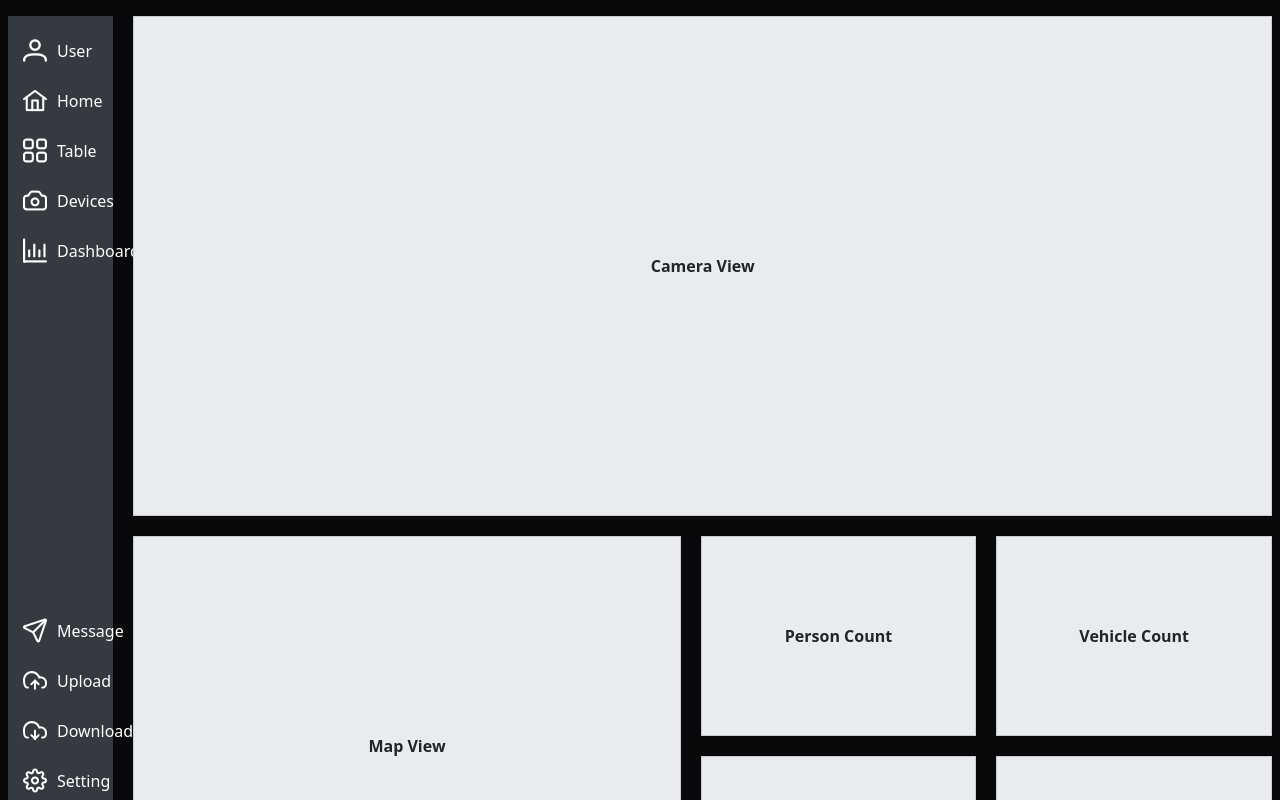
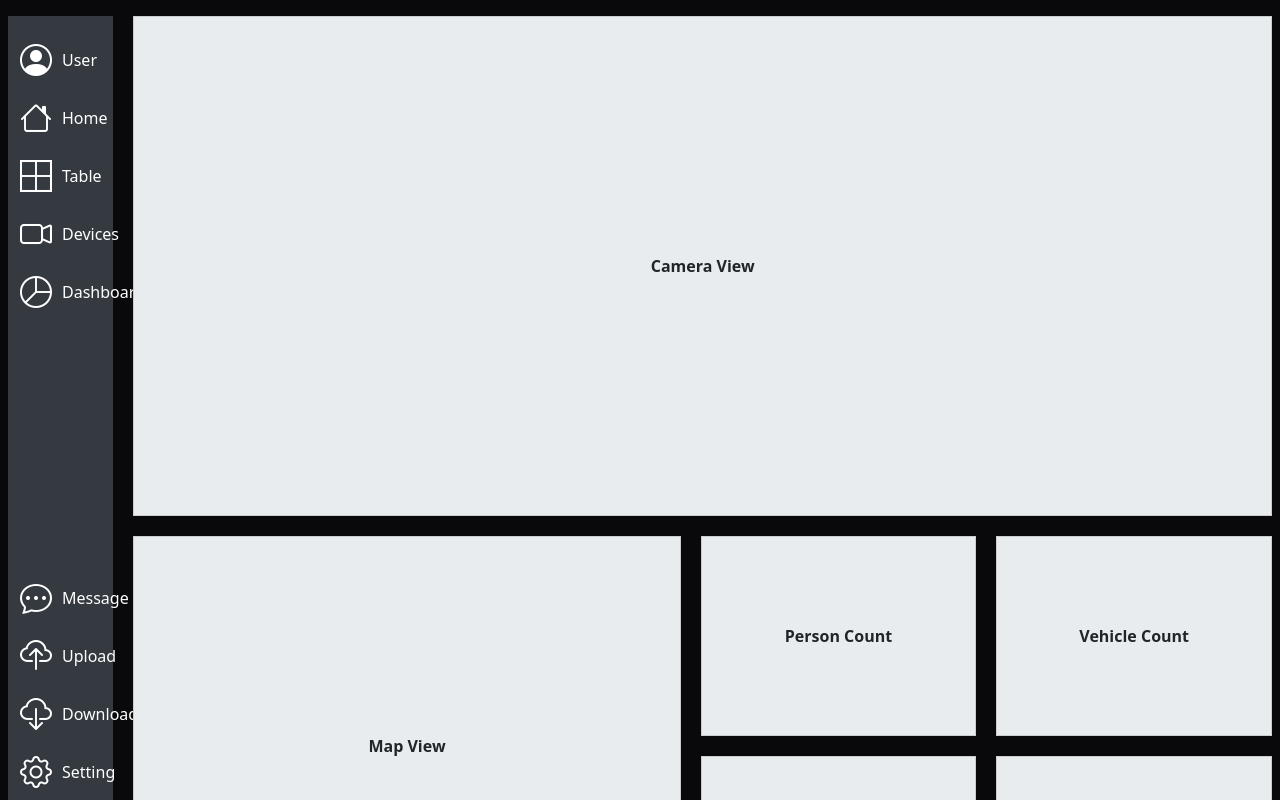
Before and after one commit to VoTanTai-dp/smart-portal, a Vue app in the folder frontend/: page / in a window 1280 px wide. Shown: the top 800 px of the page. Built offline with nearby package versions, Linux system fonts and the light colour scheme; a web font is replaced by a local one.

Commit message:
update icons

```diff
--- a/frontend/src/layouts/navigationBar.vue
+++ b/frontend/src/layouts/navigationBar.vue
@@ -8,32 +8,32 @@
             <div class="top-nav">
                 <RouterLink
                     style="text-decoration: none; color: white; display:flex; justify-content:flex-start; align-items: center;"
-                    class="nav-item" to="/">
-                    <i class="pi pi-user" style="font-size: 1.5rem; margin-right: 10px;"></i>
+                    class="nav-item" to="/user">
+                    <i class="bi bi-person-circle" style="font-size: 2rem; margin-right: 10px;"></i>
                     User
                 </RouterLink>
                 <RouterLink
                     style="text-decoration: none; color: white; display:flex; justify-content:flex-start; align-items: center;"
                     class="nav-item" to="/">
-                    <i class="pi pi-home" style="font-size: 1.5rem; margin-right: 10px;"></i>
+                    <i class="bi bi-house" style="font-size: 2rem; margin-right: 10px;"></i>
                     Home
                 </RouterLink>
                 <RouterLink
                     style="text-decoration: none; color: white; display:flex; justify-content:flex-start; align-items: center;"
-                    class="nav-item" to="/">
-                    <i class="pi pi-th-large" style="font-size: 1.5rem; margin-right: 10px;"></i>
+                    class="nav-item" to="/table">
+                    <i class="bi bi-border-all" style="font-size: 2rem; margin-right: 10px;"></i>
                     Table
                 </RouterLink>
                 <RouterLink
                     style="text-decoration: none; color: white; display:flex; justify-content:flex-start; align-items: center;"
-                    class="nav-item" to="/">
-                    <i class="pi pi-camera" style="font-size: 1.5rem; margin-right: 10px;"></i>
+                    class="nav-item" to="/devices">
+                    <i class="bi bi-camera-video" style="font-size: 2rem; margin-right: 10px;"></i>
                     Devices
                 </RouterLink>
                 <RouterLink
                     style="text-decoration: none; color: white; display:flex; justify-content:flex-start; align-items: center;"
-                    class="nav-item nav-item-bottom" to="/">
-                    <i class="pi pi-chart-bar" style="font-size: 1.5rem; margin-right: 10px;"></i>
+                    class="nav-item nav-item-bottom" to="/dashboard">
+                    <i class="bi bi-pie-chart" style="font-size: 2rem; margin-right: 10px;"></i>
                     Dashboard
                 </RouterLink>
             </div>
@@ -41,26 +41,26 @@
             <div class="bottom">
                 <RouterLink
                     style="text-decoration: none; color: white; display:flex; justify-content:flex-start; align-items: center;"
-                    class="nav-item" to="/">
-                    <i class="pi pi-send" style="font-size: 1.5rem; margin-right: 10px;"></i>
+                    class="nav-item" to="/message">
+                    <i class="bi bi-chat-dots" style="font-size: 2rem; margin-right: 10px;"></i>
                     Message
                 </RouterLink>
                 <RouterLink
                     style="text-decoration: none; color: white; display:flex; justify-content:flex-start; align-items: center;"
-                    class="nav-item" to="/">
-                    <i class="pi pi-cloud-upload" style="font-size: 1.5rem; margin-right: 10px;"></i>
+                    class="nav-item" to="/upload">
+                    <i class="bi bi-cloud-upload" style="font-size: 2rem; margin-right: 10px;"></i>
                     Upload
                 </RouterLink>
                 <RouterLink
                     style="text-decoration: none; color: white; display:flex; justify-content:flex-start; align-items: center;"
-                    class="nav-item" to="/">
-                    <i class="pi pi-cloud-download" style="font-size: 1.5rem; margin-right: 10px;"></i>
+                    class="nav-item" to="/download">
+                    <i class="bi bi-cloud-download" style="font-size: 2rem; margin-right: 10px;"></i>
                     Download
                 </RouterLink>
                 <RouterLink
                     style="text-decoration: none; color: white; display:flex; justify-content:flex-start; align-items: center;"
-                    class="nav-item nav-item-bottom" to="/">
-                    <i class="pi pi-cog" style="font-size: 1.5rem; margin-right: 10px;"></i>
+                    class="nav-item nav-item-bottom" to="/setting">
+                    <i class="bi bi-gear" style="font-size: 2rem; margin-right: 10px;"></i>
                     Setting
                 </RouterLink>
             </div>
@@ -76,7 +76,8 @@
 }
 
 .nav-item{
-    margin-bottom: 20px;
+    margin-bottom: 10px;
+    padding: 0;
 }
 
 .nav-item-bottom{
```
